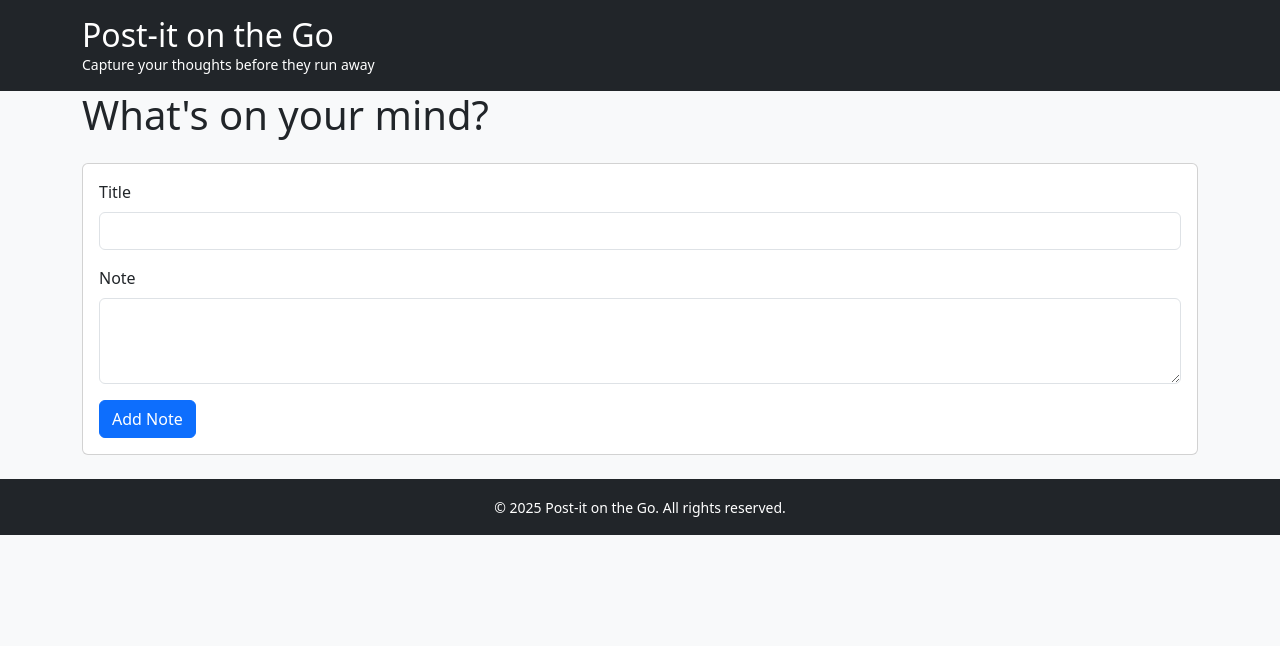
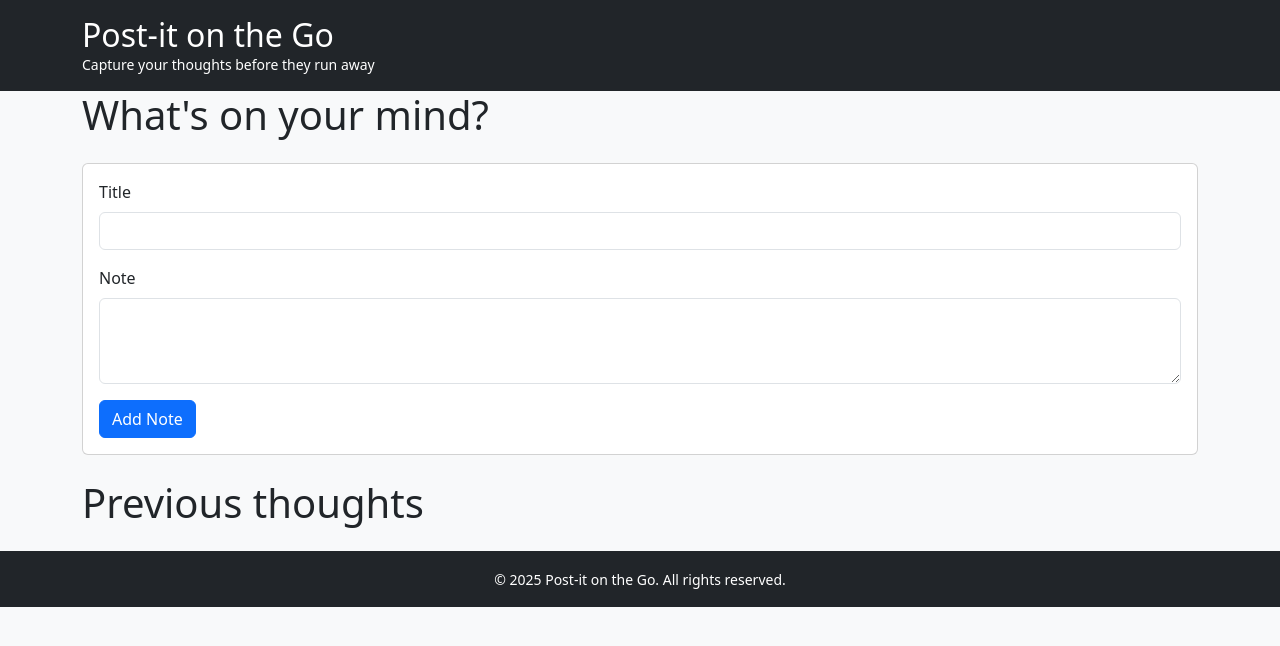
Before and after one commit to AnaisBresle/NoteTakingApp, a plain HTML site: page public/index.htm in a window 1280 px wide. Drawn offline with nearby package versions, Linux system fonts and the light colour scheme; files that its build step writes are made by us from their sources; files whose address does not match are found by name; a web font is replaced by a local one.

Commit message:
added heading to list of prenvious notes

```diff
--- a/public/index.htm
+++ b/public/index.htm
@@ -43,6 +43,7 @@
 
   <!-- Notes List -->
   <Section id="notesContainer"></section>
+    <h1 class="mb-4">Previous thoughts</h1>
   </main>
 
     <!-- Footer -->
```
